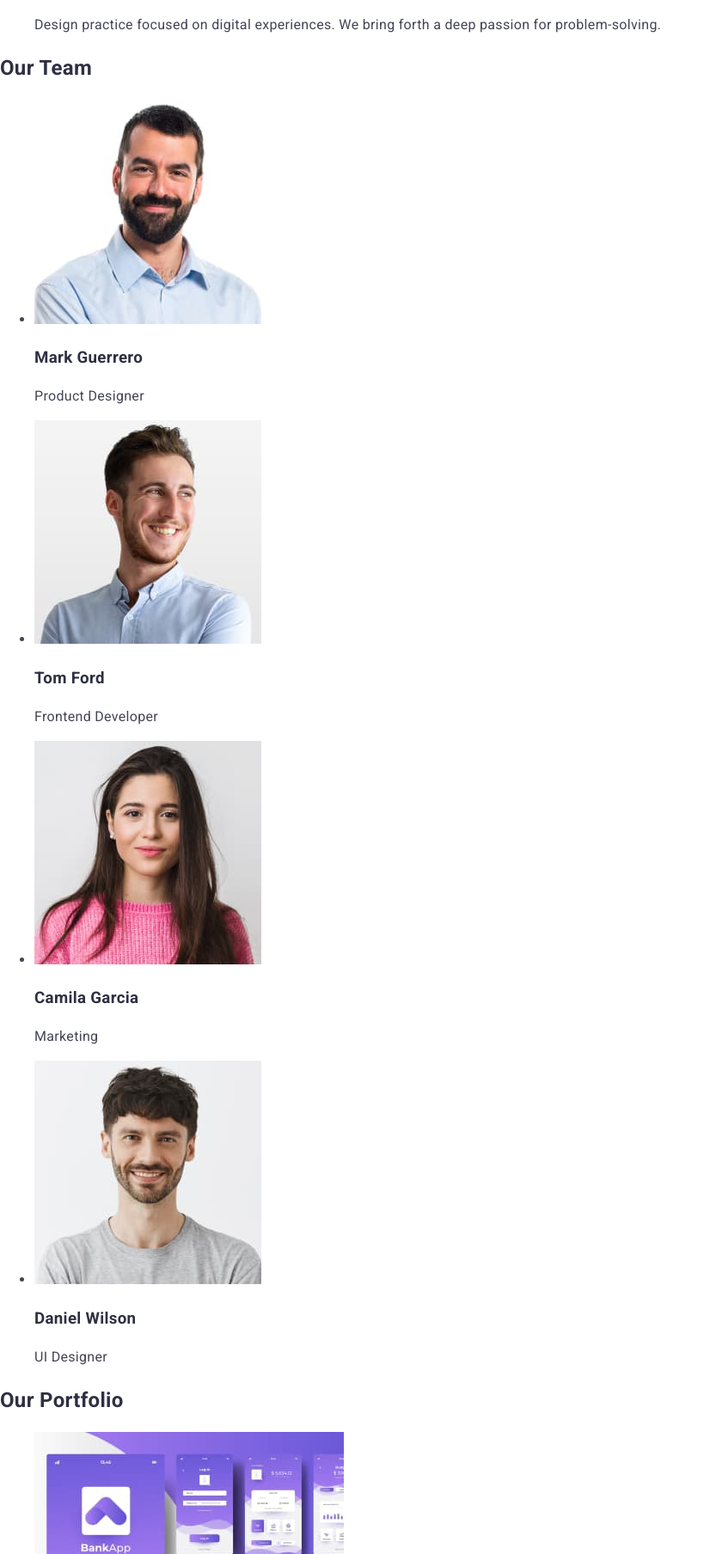
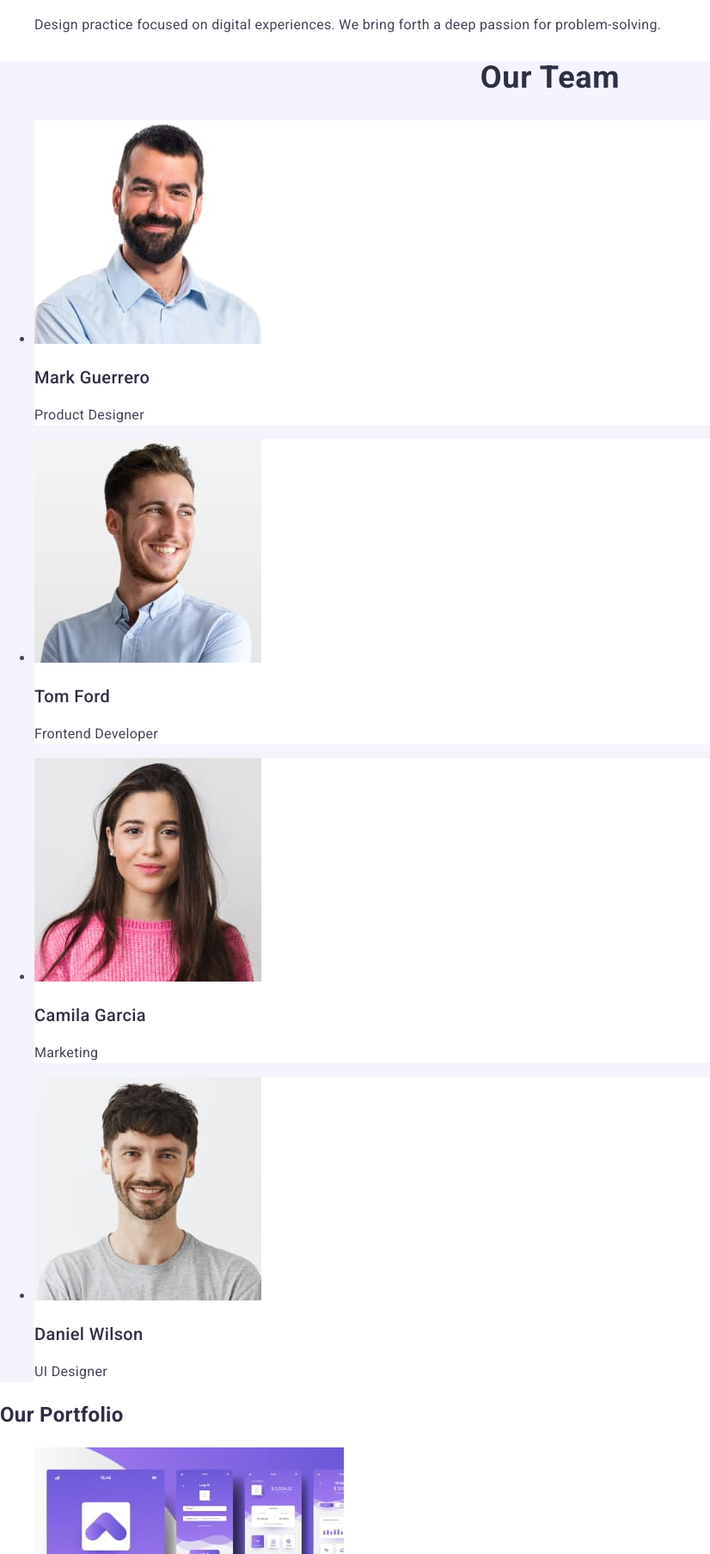
Before and after one commit to Eraserstreet/goit-markup-hw-02, a plain HTML site: page index.html in a window 1280 px wide. Shown: the part 726-2534 px from the top of the page at 86% size, without its empty margins (0-826 px from the left). Drawn offline with nearby package versions, Linux system fonts and the light colour scheme.

Commit message:
home2.12

```diff
--- a/css/styles.css
+++ b/css/styles.css
@@ -6,6 +6,18 @@ body {
 	font-weight: 400;
 	line-height: 1.5;
 	letter-spacing: 0.02em;
+}
+a {
+	color: #2e2f42;
+}
+h1 {
+	color: #ffffff;
+}
+h2 {
+	color: #2e2f42;
+}
+h3 {
+	color: #2e2f42;
 }
 /* Header */
 
@@ -30,9 +42,7 @@ body {
 	line-height: 1.5;
 	letter-spacing: 0.02em;
 }
-.link-nav:hover {
-	color: #404bbf;
-}
+.link-nav:hover,
 .link-nav:focus {
 	color: #404bbf;
 }
@@ -51,7 +61,9 @@ body {
 .link-address:focus {
 	color: #404bbf;
 }
+
 /* section 1 */
+
 .section-top {
 	background-color: #2e2f42;
 }
@@ -71,13 +83,13 @@ body {
 	color: #ffffff;
 	cursor: pointer;
 }
-.title-button:hover {
-	background-color: #404bbf;
-}
+.title-button:hover,
 .title-button:focus {
 	background-color: #404bbf;
 }
+
 /* section 2 */
+
 .feature-head {
 	font-weight: 500;
 	font-size: 20px;
@@ -91,22 +103,26 @@ body {
 	letter-spacing: 0.02em;
 	color: #434455;
 }
+
+/* section 3 Our Team<*/
+.our-team {
+	background-color: #f4f4fd;
+}
+.our-team-head {
+	font-size: 36px;
+	line-height: 1.11;
+	text-align: center;
+	letter-spacing: 0.02em;
+	text-transform: capitalize;
+}
+.our-team-list {
+	background-color: #ffffff;
+}
+
 /* footer */
+
 .footer {
 	background-color: #2e2f42;
-}
-a {
-	color: #2e2f42;
-}
-
-h1 {
-	color: #ffffff;
-}
-h2 {
-	color: #2e2f42;
-}
-h3 {
-	color: #2e2f42;
 }
 .footer {
 	background-color: #2e2f42;
--- a/index.html
+++ b/index.html
@@ -89,40 +89,40 @@
 				</ul>
 			</section>
 			<!--Our-Team-->
-			<section>
-				<h2>Our Team</h2>
+			<section class="our-team">
+				<h2 class="our-team-head">Our Team</h2>
 				<ul>
-					<li>
+					<li class="our-team-list">
 						<img
 							src="./images/ProductDesigner.jpg"
 							alt="Mark Guerrero"
 							width="264"
 						/>
-						<h3>Mark Guerrero</h3>
-						<p>Product Designer</p>
+						<h3 class="feature-head">Mark Guerrero</h3>
+						<p class="feature-list">Product Designer</p>
 					</li>
-					<li>
+					<li class="our-team-list">
 						<img
 							src="./images/FrontendDeveloper.jpg"
 							alt="Tom Ford"
 							width="264"
 						/>
-						<h3>Tom Ford</h3>
-						<p>Frontend Developer</p>
+						<h3 class="feature-head">Tom Ford</h3>
+						<p class="feature-list">Frontend Developer</p>
 					</li>
-					<li>
+					<li class="our-team-list">
 						<img src="./images/Marketing.jpg" alt="Camila Garcia" width="264" />
-						<h3>Camila Garcia</h3>
-						<p>Marketing</p>
+						<h3 class="feature-head">Camila Garcia</h3>
+						<p class="feature-list">Marketing</p>
 					</li>
-					<li>
+					<li class="our-team-list">
 						<img
 							src="./images/UIDesigner.jpg"
 							alt="Daniel Wilson"
 							width="264"
 						/>
-						<h3>Daniel Wilson</h3>
-						<p>UI Designer</p>
+						<h3 class="feature-head">Daniel Wilson</h3>
+						<p class="feature-list">UI Designer</p>
 					</li>
 				</ul>
 			</section>
```
